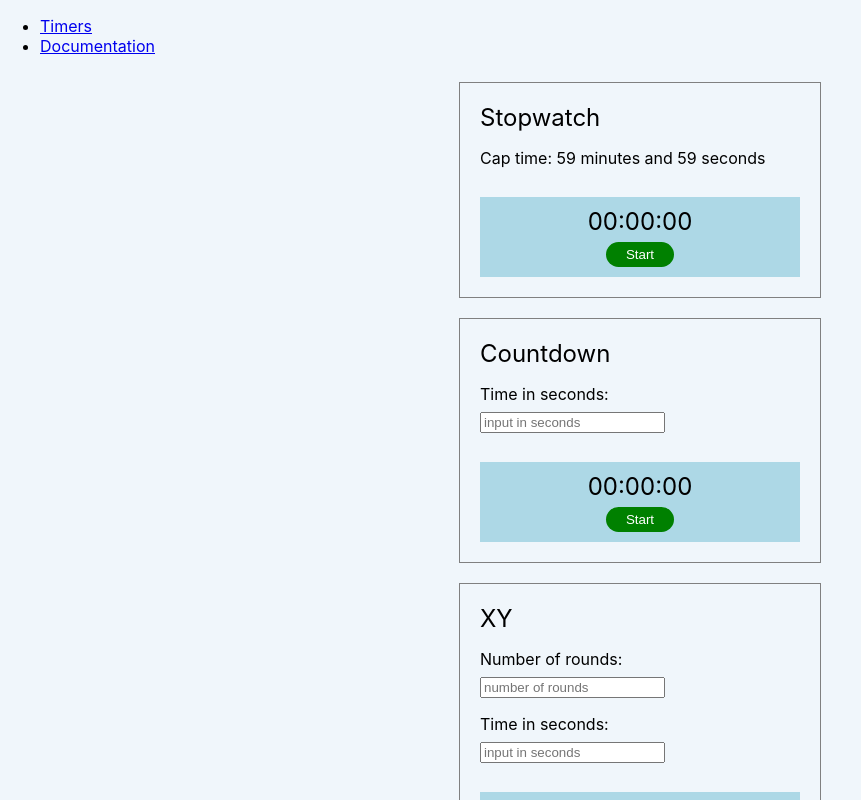
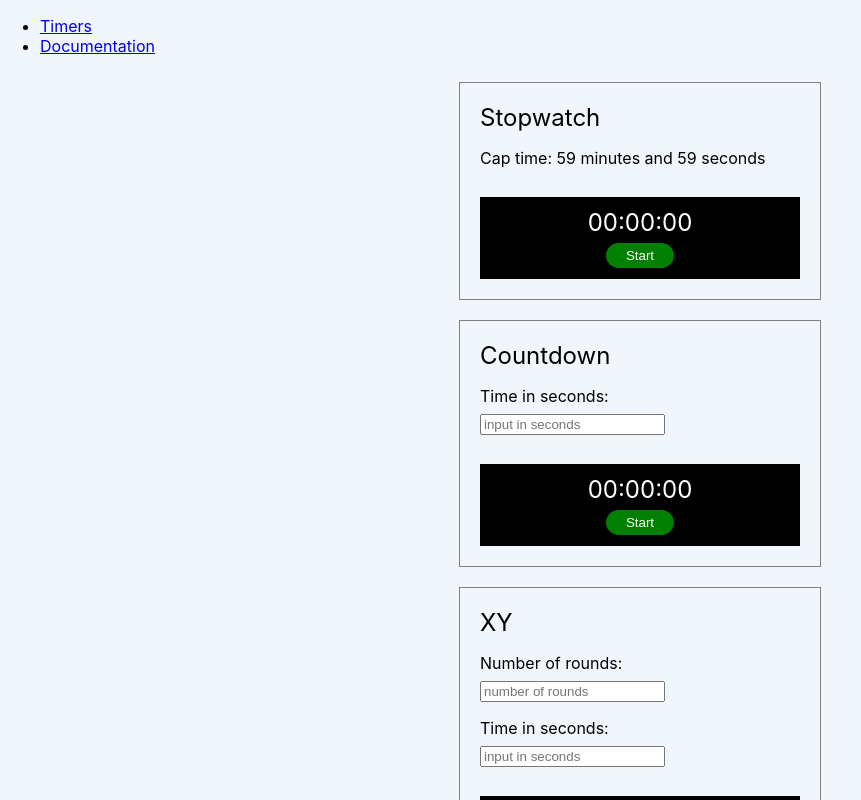
Before and after one commit to prof-tejera/assignment-1-yhpf, a React (Create React App) app: page / in a window 1280 px wide. Shown: the whole page, without its empty margins (0-861 px from the left). Built offline with nearby package versions, Linux system fonts and the light colour scheme.

Commit message:
styling added to timer area

```diff
--- a/src/components/generic/DisplayRounds.js
+++ b/src/components/generic/DisplayRounds.js
@@ -1,8 +1,9 @@
-const DisplayRounds = ({timedOut, roundsLeft}) => {
+import "./TimersStyle.css";
+
+const DisplayRounds = ({timedOut, roundsLeft, originalRounds}) => {
     return (
         <div className="roundsDisplay">
-            <p className="timer-text">Rounds</p>
-            {timedOut && roundsLeft === 1 ? <span>Rounds are up!</span> : roundsLeft }
+            {timedOut && roundsLeft === 1 ? <span>Rounds are up!</span> : <span>{roundsLeft} / {originalRounds}</span>}
         </div>
     )
 }
--- a/src/components/generic/TimersStyle.css
+++ b/src/components/generic/TimersStyle.css
@@ -1,5 +1,11 @@
 .panel {
     width: 20rem;
+}
+
+.timerArea {
+    border: solid black 1px;
+    background-color: black;
+    color: white;
 }
 
 .input-text {
@@ -17,12 +23,11 @@
     font-size: 16px;
     margin-bottom: 0px;
     margin-top: 0px;
+    color: white;
 }
-
 
 .timerDisplay, .roundsDisplay, .restDisplay, .buttonPanel {
     text-align: center;
-    background-color: lightblue;
 }
 
 .timerDisplay, .roundsDisplay, .restDisplay {
--- a/src/components/timers/Countdown.js
+++ b/src/components/timers/Countdown.js
@@ -97,6 +97,7 @@ const Countdown = () => {
                     placeholder="input in seconds"
                 />
                 <br />
+                <div className="timerArea">
                     <DisplayTime
                         time={timeLeft}
                         showTimeUp={true}
@@ -106,6 +107,7 @@ const Countdown = () => {
                         <div>{isActive ? ActiveButtons : StartButton}</div>
                     </div>
                 </div>
+            </div>
         </Panel>
     );
 };
--- a/src/components/timers/Stopwatch.js
+++ b/src/components/timers/Stopwatch.js
@@ -86,9 +86,11 @@ const Stopwatch = () => {
             <div className="panel">
                 <p className="p-text">Cap time: 59 minutes and 59 seconds</p>
                 <br />
-                <DisplayTime time={time*10} />
-                <div className="buttonPanel">
-                    <div>{isActive ? ActiveButtons : StartButton}</div>
+                <div className="timerArea">
+                    <DisplayTime time={time*10} />
+                    <div className="buttonPanel">
+                        <div>{isActive ? ActiveButtons : StartButton}</div>
+                    </div>
                 </div>
             </div>
         </Panel>
--- a/src/components/timers/Tabata.js
+++ b/src/components/timers/Tabata.js
@@ -139,10 +139,15 @@ const Tabata = () => {
                     placeholder="input in seconds"
                 />
                 <br />
+                <div className="timerArea">
+                    <div className="roundsDisplay">
+                        <p className="timer-text">Rounds</p>
                         <DisplayRounds
                             timedOut={isActive && timeLeft === 0 && restLeft === 0}
                             roundsLeft={roundsLeft}
+                            originalRounds={originalRounds}
                         />
+                    </div>
                     <div className="timerDisplay">
                         <p className="timer-text">Workout time</p>
                         <DisplayTime time={timeLeft} />
@@ -155,6 +160,7 @@ const Tabata = () => {
                         <div>{isActive ? ActiveButtons : StartButton}</div>
                     </div>
                 </div>
+            </div>
         </Panel>
     );
 };
--- a/src/components/timers/XY.js
+++ b/src/components/timers/XY.js
@@ -117,10 +117,15 @@ const XY = () => {
                     placeholder="input in seconds"
                 />
                 <br />
+                <div className="timerArea">
+                    <div className="roundsDisplay">
+                        <p className="timer-text">Rounds</p>
                         <DisplayRounds
                             timedOut={isActive && timeLeft === 0}
                             roundsLeft={roundsLeft}
+                            originalRounds={originalRounds}
                         />
+                    </div>
                     <div className="timerDisplay">
                         <p className="timer-text">Time</p>
                         <DisplayTime time={timeLeft} />
@@ -129,6 +134,7 @@ const XY = () => {
                         <div>{isActive ? ActiveButtons : StartButton}</div>
                     </div>
                 </div>
+            </div>
         </Panel>
     );
 };
```
Lines whose indentation alone changed are shown as unchanged.
